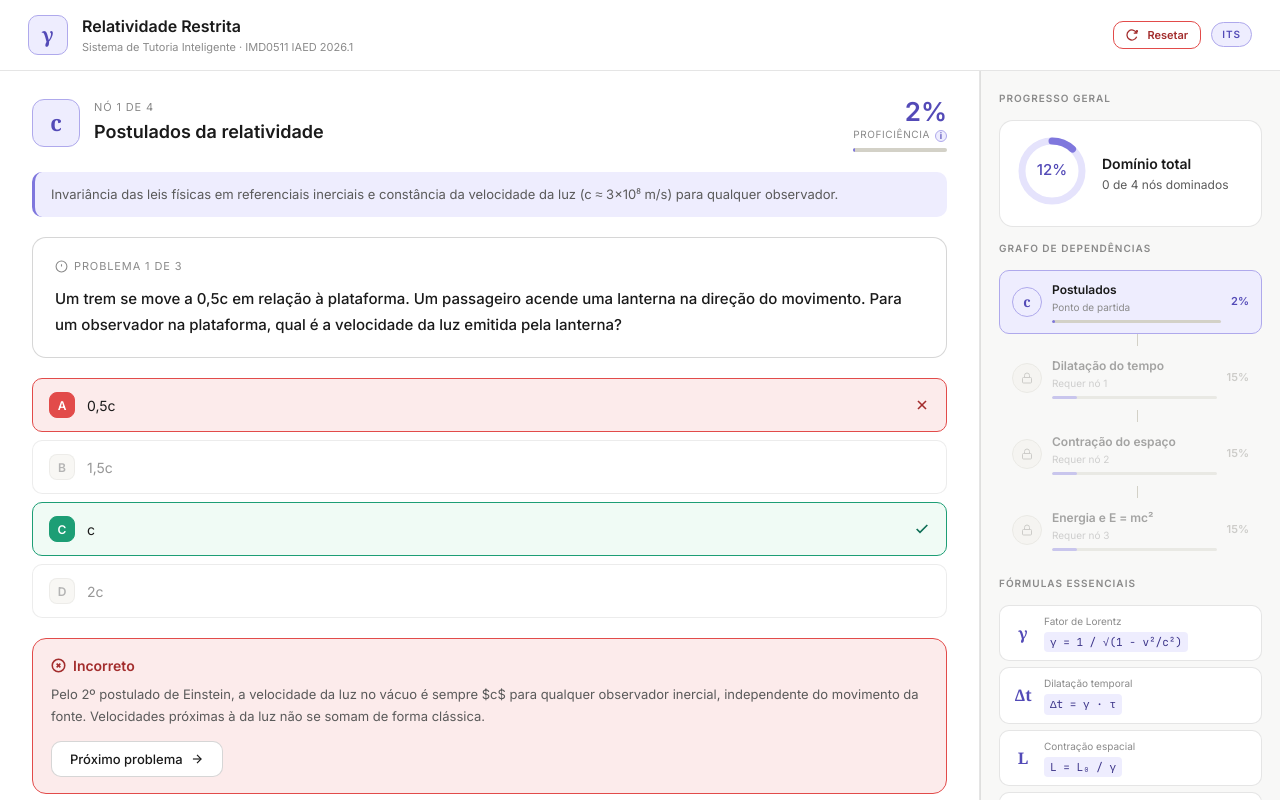
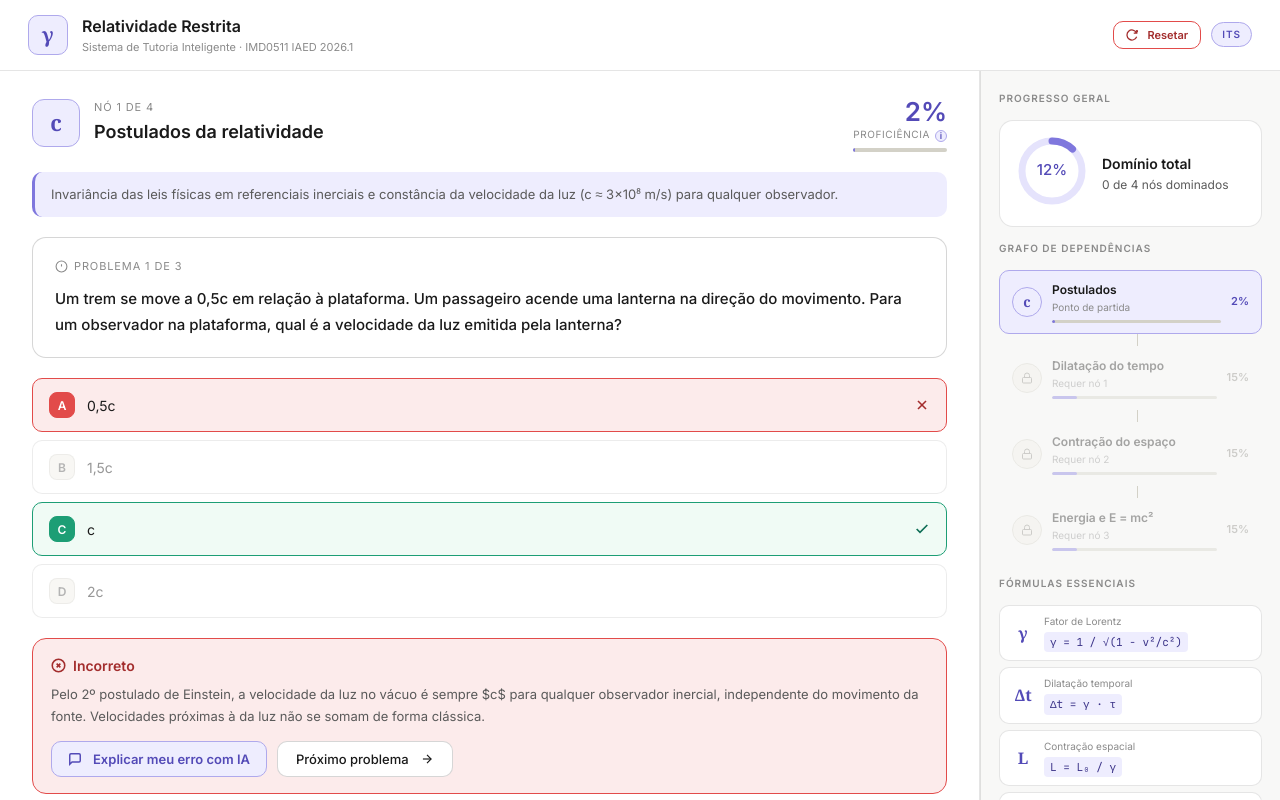
Before and after one commit to gildo-cordeiro/its-relatividade, a React (Vite) app: page / in a window 1280 px wide. Both pictures are taken after a click on the button "A 0,5c". Shown: the top 800 px of the page. Built offline with nearby package versions, Linux system fonts and the light colour scheme; no server answers.

Commit message:
feat: add 'Explain my error with AI' button next to Next button on incorrect answer

```diff
--- a/src/components/GeminiChat.jsx
+++ b/src/components/GeminiChat.jsx
@@ -11,6 +11,7 @@ export default function GeminiChat({
   problemIdx,
   selectedOptionIdx,
   onPenalty,
+  tutorTrigger,
 }) {
   const chatKey = `its_relatividade_chat_${concept.id}_${problemIdx}`;
   const penaltyKey = `its_relatividade_penalty_${concept.id}_${problemIdx}`;
@@ -61,10 +62,20 @@ export default function GeminiChat({
     localStorage.setItem(penaltyKey, String(penaltyApplied));
   }, [penaltyApplied, penaltyKey]);
 
-  async function send() {
-    if (!input.trim() || loading) return;
-    const userMsg = input.trim();
-    setInput("");
+  useEffect(() => {
+    if (tutorTrigger) {
+      send("Pode me explicar por que a alternativa que escolhi está incorreta e qual foi o meu erro?");
+    }
+  }, [tutorTrigger]);
+
+  async function send(customMsg) {
+    if (loading) return;
+    const userMsg = typeof customMsg === "string" ? customMsg : input.trim();
+    if (!userMsg) return;
+
+    if (typeof customMsg !== "string") {
+      setInput("");
+    }
 
     if (!penaltyApplied) {
       onPenalty();
--- a/src/components/LeftPanel.jsx
+++ b/src/components/LeftPanel.jsx
@@ -1,3 +1,4 @@
+import { useState } from "react";
 import GeminiChat from "./GeminiChat";
 
 const OPTION_LABELS = ["A", "B", "C", "D"];
@@ -14,6 +15,15 @@ export default function LeftPanel({
   onNext,
   onHintPenalty,
 }) {
+  const [tutorTrigger, setTutorTrigger] = useState(null);
+
+  const handleExplainWithError = () => {
+    setTutorTrigger(Date.now());
+    setTimeout(() => {
+      document.querySelector(".gemini-chat")?.scrollIntoView({ behavior: "smooth" });
+    }, 100);
+  };
+
   const pct = Math.round(prof[concept.id] * 100);
 
   return (
@@ -162,6 +172,23 @@ export default function LeftPanel({
             )}
           </div>
           <p className="feedback-text">{feedback.msg}</p>
+          <div style={{ display: "flex", gap: "10px", flexWrap: "wrap", marginTop: "12px" }}>
+            {feedback.type === "err" && (
+              <button className="btn-explain-error" onClick={handleExplainWithError}>
+                <svg
+                  width="14"
+                  height="14"
+                  viewBox="0 0 24 24"
+                  fill="none"
+                  stroke="currentColor"
+                  strokeWidth="2.5"
+                  style={{ marginRight: "6px" }}
+                >
+                  <path d="M21 15a2 2 0 0 1-2 2H7l-4 4V5a2 2 0 0 1 2-2h14a2 2 0 0 1 2 2z" />
+                </svg>
+                Explicar meu erro com IA
+              </button>
+            )}
             <button className="btn-next" onClick={onNext}>
               {problemIdx + 1 < concept.problems.length
                 ? "Próximo problema"
@@ -173,11 +200,13 @@ export default function LeftPanel({
                 fill="none"
                 stroke="currentColor"
                 strokeWidth="2"
+                style={{ marginLeft: "4px" }}
               >
                 <line x1="5" y1="12" x2="19" y2="12" />
                 <polyline points="12 5 19 12 12 19" />
               </svg>
             </button>
+          </div>
         </div>
       )}
 
@@ -187,6 +216,7 @@ export default function LeftPanel({
         problemIdx={problemIdx}
         selectedOptionIdx={selected}
         onPenalty={onHintPenalty}
+        tutorTrigger={tutorTrigger}
       />
     </div>
   );
--- a/src/index.css
+++ b/src/index.css
@@ -1111,3 +1111,28 @@ body {
     left: 42px;
   }
 }
+
+/* Botão "Explicar erro com IA" */
+.btn-explain-error {
+  display: inline-flex;
+  align-items: center;
+  gap: 5px;
+  padding: 9px 16px;
+  border-radius: var(--radius);
+  border: 1px solid var(--purple-200);
+  background: var(--purple-50);
+  color: var(--purple-600);
+  font-size: 13px;
+  font-weight: 600;
+  cursor: pointer;
+  font-family: inherit;
+  transition: all 0.15s ease;
+}
+.btn-explain-error:hover {
+  background: var(--purple-100);
+  border-color: var(--purple-400);
+  box-shadow: 0 2px 6px rgba(127, 119, 221, 0.15);
+}
+.btn-explain-error:active {
+  transform: scale(0.98);
+}
```
Lines whose indentation alone changed are shown as unchanged.
